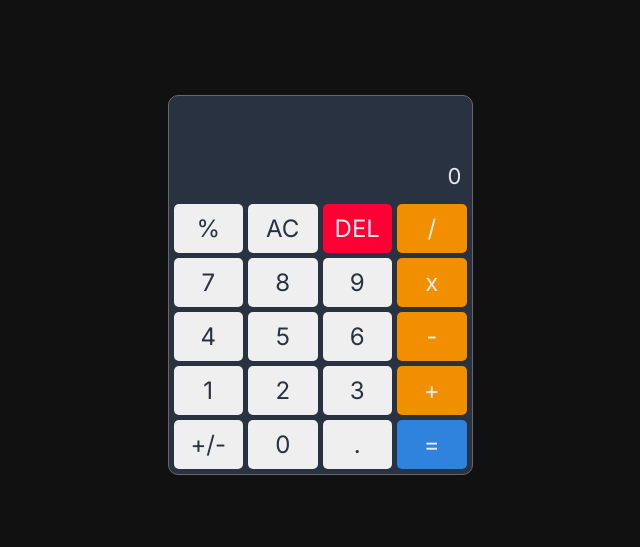
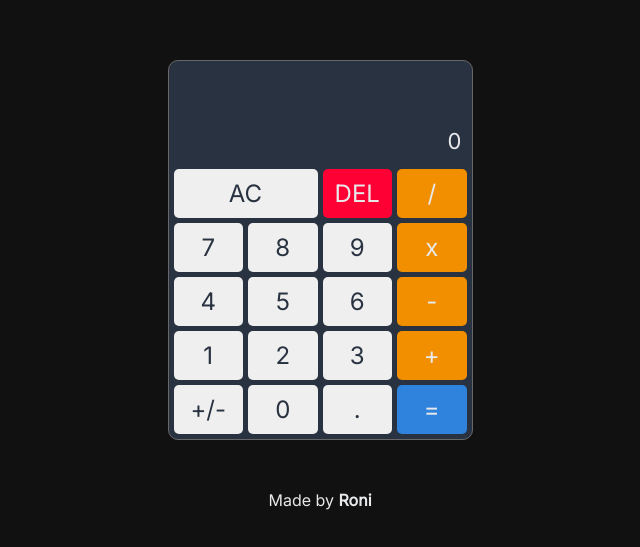
Before and after one commit to ronivelton/react-calculator, a React (Vite) app: page / in a window 1280 px wide. Shown: the part 115-662 px from the top of the page, without its empty margins (320-960 px from the left). Built offline with nearby package versions, Linux system fonts and the light colour scheme.

Commit message:
add multiple and division and some improvements in design

```diff
--- a/src/App.jsx
+++ b/src/App.jsx
@@ -27,21 +27,20 @@ const  initialState = {
 
 function reducer (state, {type, payload}) {
 
+  // Go trough all logic flux of operations
   const makeLogicOperations = (operator) => {
     console.log("here")
 
     if (state.operation === "=") return {currentNumber: "0", previousNumber: state.currentNumber, operation: operator}
 
-    if(state.currentNumber === "0" && (state.previousNumber && state.operation)) return {...state, operation: operator}
+    if (state.previousNumber === null) return {currentNumber: "0", previousNumber: state.currentNumber, operation: operator}
 
-    else if (state.currentNumber === "0") return state
+    if (state.operation === "/" && state.currentNumber === "0") return {...initialState, currentNumber: "Cannot divide by zero"}
 
-    else if (state.previousNumber === null) return {currentNumber: "0", previousNumber: state.currentNumber, operation: operator}
-
-
-    return {currentNumber: "0", previousNumber: `${ makeMathOperations(operator) }`, operation: operator}
+    return {currentNumber: "0", previousNumber: `${ makeMathOperations(state.operation) }`, operation: operator}
   }
 
+  // Make the mathematical operations
   const makeMathOperations = (operator) => {
     switch(operator){
       case "+":
@@ -49,6 +48,14 @@ function reducer (state, {type, payload}) {
 
       case "-":
         return Number(state.previousNumber) - Number(state.currentNumber)
+
+      case "x":
+        return Number(state.previousNumber) * Number(state.currentNumber)
+
+      case "/":
+        console.log("ola")
+
+        return Number(state.previousNumber) / Number(state.currentNumber)
     }
   }
 
@@ -57,6 +64,8 @@ function reducer (state, {type, payload}) {
 
     // Add digit
     case ACTIONS_TYPES.addNumber:
+
+      // If the last operation made was the equal operation, then a need clear the screen for nexts digits
       if (state.operation === "=") return {currentNumber: payload.digit, previousNumber: null, operation: null}
 
       if (state.currentNumber.length > 20) return state
@@ -66,6 +75,24 @@ function reducer (state, {type, payload}) {
 
       return {...state, currentNumber: state.currentNumber === "0" ? payload.digit : `${state.currentNumber}${payload.digit}`}
 
+    // Delete a digit
+    case ACTIONS_TYPES.delete:
+      if (state.operation === "=" || state.currentNumber === "Cannot divide by zero") return initialState
+
+      if (state.currentNumber.length === 1) return {...state, currentNumber: "0"}
+
+      return {...state, currentNumber: state.currentNumber.slice(0,-1)}
+
+    // Clear the screen
+    case ACTIONS_TYPES.deleteAll:
+      return initialState
+
+    // Add dot
+    case ACTIONS_TYPES.dot:
+      if (state.currentNumber.includes(".")) return state
+
+      return {...state, currentNumber: `${state.currentNumber}${payload.digit}`}
+
     // Sum Operation
     case ACTIONS_TYPES.addOperation:
       return makeLogicOperations("+")
@@ -74,9 +101,17 @@ function reducer (state, {type, payload}) {
     case ACTIONS_TYPES.subtractOperation:
       return makeLogicOperations("-")
 
+    case ACTIONS_TYPES.divisionOperation:
+      return makeLogicOperations("/")
+
+    case ACTIONS_TYPES.multipleOperation:
+      return makeLogicOperations("x")
+
     // Equal Operation
     case ACTIONS_TYPES.equalOperation:
-      if (state.currentNumber === "0" || state.operation === null) return state
+      if(state.operation === "=" || state.operation === null) return state
+
+      if (state.operation === "/" && state.currentNumber === "0") return state
 
       return {currentNumber: `${ makeMathOperations(state.operation) }`, previousNumber: `${state.previousNumber} ${state.operation} ${state.currentNumber}`, operation: "="}
 
@@ -91,8 +126,10 @@ function App() {
 
 
   return (
-    <main className={styles.app}>
-      <div className={styles.calculator}>
+    <>
+      <div className={styles.app}>
+        <main className={styles.calculator}>
+
           <div className={styles.screenWrapper}>
             <span className={styles.screenPrevious}>
               {previousNumber} {operation}
@@ -102,15 +139,14 @@ function App() {
             </span>
           </div>
 
-            <CalculatorButtons type={ACTIONS_TYPES.percentage}>%</CalculatorButtons>
           <CalculatorButtons dispatch = {dispatch} type={ACTIONS_TYPES.deleteAll}>AC</CalculatorButtons>
           <CalculatorButtons dispatch = {dispatch} type={ACTIONS_TYPES.delete}>DEL</CalculatorButtons>
-            <CalculatorButtons type={ACTIONS_TYPES.divisionOperation}>/</CalculatorButtons>
+          <CalculatorButtons dispatch = {dispatch} type={ACTIONS_TYPES.divisionOperation}>/</CalculatorButtons>
 
           <CalculatorButtons dispatch = {dispatch} type={ACTIONS_TYPES.addNumber}>7</CalculatorButtons>
           <CalculatorButtons dispatch = {dispatch} type={ACTIONS_TYPES.addNumber}>8</CalculatorButtons>
           <CalculatorButtons dispatch = {dispatch} type={ACTIONS_TYPES.addNumber}>9</CalculatorButtons>
-            <CalculatorButtons type={ACTIONS_TYPES.multipleOperation}>x</CalculatorButtons>
+          <CalculatorButtons dispatch = {dispatch} type={ACTIONS_TYPES.multipleOperation}>x</CalculatorButtons>
 
           <CalculatorButtons dispatch = {dispatch} type={ACTIONS_TYPES.addNumber}>4</CalculatorButtons>
           <CalculatorButtons dispatch = {dispatch} type={ACTIONS_TYPES.addNumber}>5</CalculatorButtons>
@@ -122,13 +158,18 @@ function App() {
           <CalculatorButtons dispatch = {dispatch} type={ACTIONS_TYPES.addNumber}>3</CalculatorButtons>
           <CalculatorButtons dispatch = {dispatch} type={ACTIONS_TYPES.addOperation}>+</CalculatorButtons>
 
-            <CalculatorButtons type={ACTIONS_TYPES.sign}>+/-</CalculatorButtons>
+          <CalculatorButtons dispatch = {dispatch} type={ACTIONS_TYPES.sign}>+/-</CalculatorButtons>
           <CalculatorButtons dispatch = {dispatch} type={ACTIONS_TYPES.addNumber}>0</CalculatorButtons>
-            <CalculatorButtons type={ACTIONS_TYPES.dot}>.</CalculatorButtons>
+          <CalculatorButtons dispatch = {dispatch} type={ACTIONS_TYPES.dot}>.</CalculatorButtons>
           <CalculatorButtons dispatch = {dispatch} type={ACTIONS_TYPES.equalOperation}>=</CalculatorButtons>
 
+        </main>
+
+        <footer>Made by <a href="https://github.com/ronivelton"><strong>Roni</strong></a></footer>
       </div>
-    </main>
+
+
+    </>
   )
 }
 
--- a/src/App.module.css
+++ b/src/App.module.css
@@ -2,6 +2,7 @@
     width: 100vw;
     height: 100vh;
     display: flex;
+    flex-direction: column;
     justify-content: center;
     align-items: center;
 }
@@ -33,7 +34,6 @@
 }
 
 .screenPrevious {
-    overflow: hidden;
     display: inline-block;
     font-size: 1.4rem;
     color: var(--grey-300);
@@ -44,8 +44,32 @@
     font-size: 2.2rem;
 }
 
+button:first-of-type {
+    grid-column: 1 / 3;
+}
+
 button {
     font-size: 2.4rem;
     color: var(--dark-blue);
     border-radius: .5rem;
+    cursor: pointer;
+    transition: opacity 125ms ease-in-out;
 }
+
+button:hover {
+    opacity: 0.8;
+}
+
+footer {
+    margin-top: 5rem;
+    font-size: 1.6rem;
+    color: var(--white);
+}
+
+footer a {
+    color: var(--white);
+}
+
+footer a:hover {
+    text-decoration: underline;
+}
```
Lines whose indentation alone changed are shown as unchanged.
